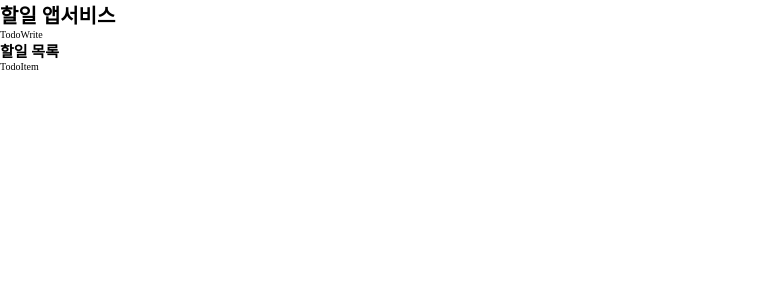
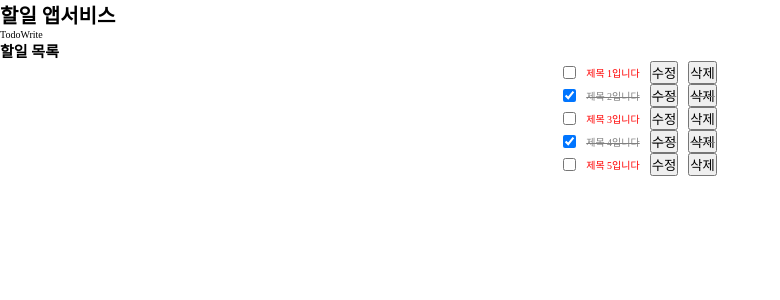
Before and after one commit to devyubi/til_react_cra_ts, a React (Create React App) app: page / in a window 1280 px wide. Shown: the top 300 px of the page, without its empty margins (0-780 px from the left). Built offline with nearby package versions, Linux system fonts and the light colour scheme.

Commit message:
[docs] todo 앱 제작하기

```diff
--- a/src/App.tsx
+++ b/src/App.tsx
@@ -1,23 +1,36 @@
 import { useState } from 'react';
 import TodoList from './components/todos/TodoList';
 import TodoWrite from './components/todos/TodoWrite';
-import { ITodoType, TodoType } from './components/todos/Todotypes';
+// 공통으로 사용하는 type 정의 및 interface는 별도의 폴더에 보관하자!
+import { ITodoType, TodoType } from './types/Todotypes';
+
+// 테스트를 위한 목업 데이터 (/src/api/dummy.ts 추천)
+import { initialTodos } from './components/api/dummy';
+// const initialTodos: TodoType[] = [];
 
 function App(): JSX.Element {
   // ts 자리
   // {id: "", title: "", completed:false}
-  const [todos, setTodos] = useState<(ITodoType | TodoType)[]>([]);
+  const [todos, setTodos] = useState<(ITodoType | TodoType)[]>(initialTodos);
 
   // todos 를 업데이트 하는 함수
   const handleTodoUpdate = (): void => {
     // setTodos(???)
   };
   // todo 목록에서 실행할 함수들
-  const onToggle = (): void => {
-    console.log('onToggle');
+  const onToggle = (id: string): void => {
+    console.log('onToggle:', id);
+    // 전달 받은 ID를 이용해서 map으로 찾아서 id가 같으면 completed 변경
+    const arr: TodoType[] = todos.map(todo =>
+      todo.id === id ? { ...todo, completed: !todo.completed } : todo,
+    );
+    setTodos(arr);
   };
-  const onDelete = (): void => {
-    console.log('onDelete');
+  const onDelete = (id: string): void => {
+    console.log('onDelete:', id);
+    // 전달 받은 ID를 제외한 나머지만 모아서 목록 변경
+    const arr: TodoType[] = todos.filter(todo => todo.id !== id);
+    setTodos(arr);
   };
   const onEdit = (): void => {
     console.log('onEdit');
--- /dev/null
+++ b/src/components/api/dummy.ts
@@ -0,0 +1,9 @@
+import { TodoType } from '@/types/Todotypes';
+
+export const initialTodos: TodoType[] = [
+  { id: 'a', title: '제목 1입니다', completed: false },
+  { id: 'b', title: '제목 2입니다', completed: true },
+  { id: 'c', title: '제목 3입니다', completed: false },
+  { id: 'd', title: '제목 4입니다', completed: true },
+  { id: 'e', title: '제목 5입니다', completed: false },
+];
--- a/src/components/todos/TodoItem.tsx
+++ b/src/components/todos/TodoItem.tsx
@@ -1,13 +1,36 @@
+import { TodoType } from '@/types/Todotypes';
+
 type TodoItemProps = {
-  onToggle: () => void;
-  onDelete: () => void;
+  todo: TodoType;
+  onToggle: (id: string) => void;
+  onDelete: (id: string) => void;
   onEdit: () => void;
 };
-const TodoItem = ({ onToggle, onDelete, onEdit }: TodoItemProps) => {
-  //ts
+const TodoItem = ({ todo, onToggle, onDelete, onEdit }: TodoItemProps) => {
+  // 수정은 별도의 입력창 구성으로 수정 후 값만 업데이트함
+  const handleEdit = () => {
+    console.log('여기에서 내용을 수정하는 기능 작성 후 완료된 데이터 전송');
+    onEdit();
+  };
 
-  //tsx
-  return <div>TodoItem</div>;
+  // css 객체 만들기
+  const listyle: React.CSSProperties = {
+    display: 'flex',
+    gap: '10px',
+    alignItems: 'center',
+    justifyContent: 'center',
+    color: todo.completed ? 'gray' : 'red',
+    textDecoration: todo.completed ? 'line-through' : 'none',
+  };
+
+  return (
+    <li style={listyle}>
+      <input type="checkbox" onChange={() => onToggle(todo.id)} checked={todo.completed} />
+      <span>{todo.title}</span>
+      <button onClick={handleEdit}>수정</button>
+      <button onClick={() => onDelete(todo.id)}>삭제</button>
+    </li>
+  );
 };
 
 export default TodoItem;
--- a/src/components/todos/TodoList.tsx
+++ b/src/components/todos/TodoList.tsx
@@ -1,10 +1,10 @@
 import TodoItem from './TodoItem';
-import { TodoType } from './Todotypes';
+import { TodoType } from '../../types/Todotypes';
 
 interface TodoListProps {
   todos: TodoType[];
-  onToggle: () => void;
-  onDelete: () => void;
+  onToggle: (id: string) => void;
+  onDelete: (id: string) => void;
   onEdit: () => void;
 }
 
@@ -15,7 +15,22 @@
   return (
     <div>
       <h2>할일 목록</h2>
-      <TodoItem onToggle={onToggle} onDelete={onDelete} onEdit={onEdit} />
+      {todos.length === 0 ? (
+        <p>목록이 없습니다.</p>
+      ) : (
+        <ul>
+          {todos.map(item => (
+            <TodoItem
+              key={item.id}
+              todo={item}
+              onToggle={onToggle}
+              onDelete={onDelete}
+              onEdit={onEdit}
+            />
+          ))}
+        </ul>
+      )}
+      {/* 할일 즉, todos 는 여러개의 item으로 구성된 배열임. map으로 출력함 */}
     </div>
   );
 };
--- a/src/components/todos/Todotypes.ts
+++ b/src/types/Todotypes.ts
@@ -1,8 +1,8 @@
 // 1.  type 으로 하겠다.
-export type TodoType = { id: string; titel: string; completed: boolean };
+export type TodoType = { id: string; title: string; completed: boolean };
 // 2. interface 으로 하겠다.
 export interface ITodoType {
   id: string;
-  titel: string;
+  title: string;
   completed: boolean;
 }
```
Also changed, not shown: src/components/todos/TodoWrite.tsx (+1 -8 lines), 1 other file (tests, documents, lock files or other folders).
